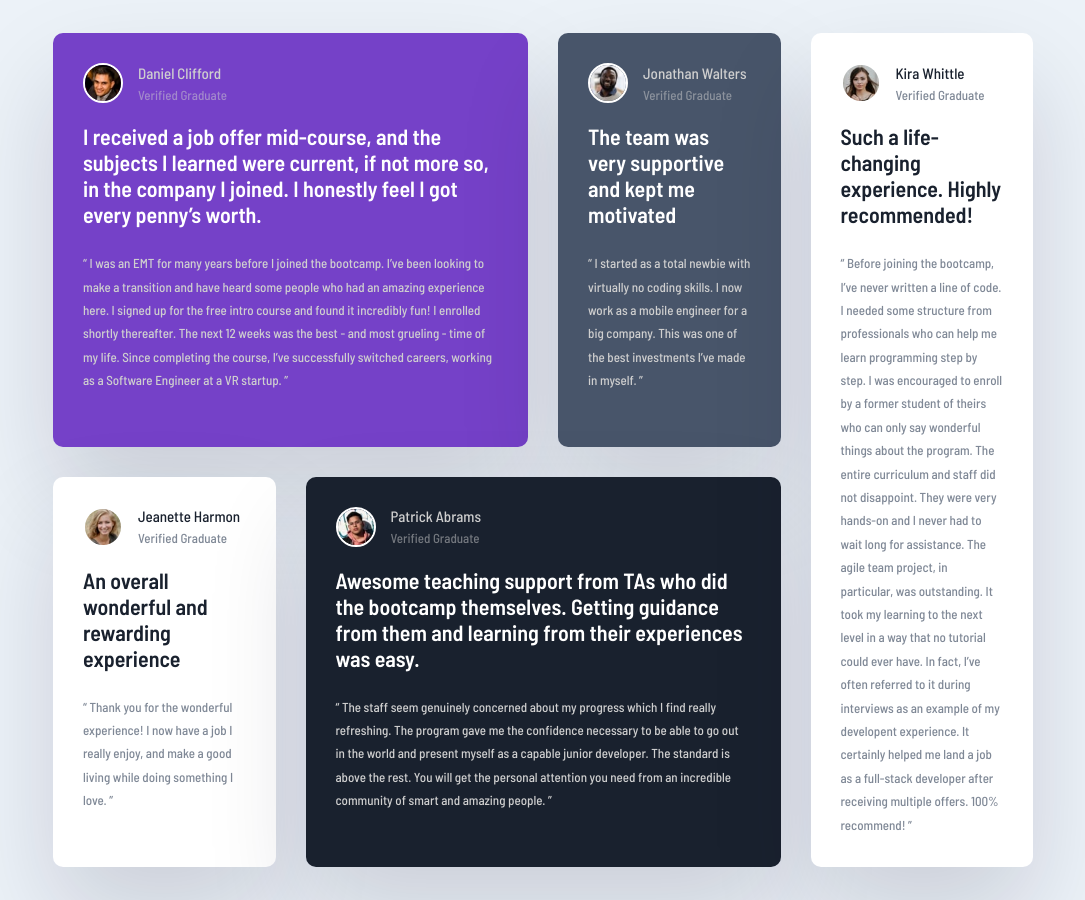
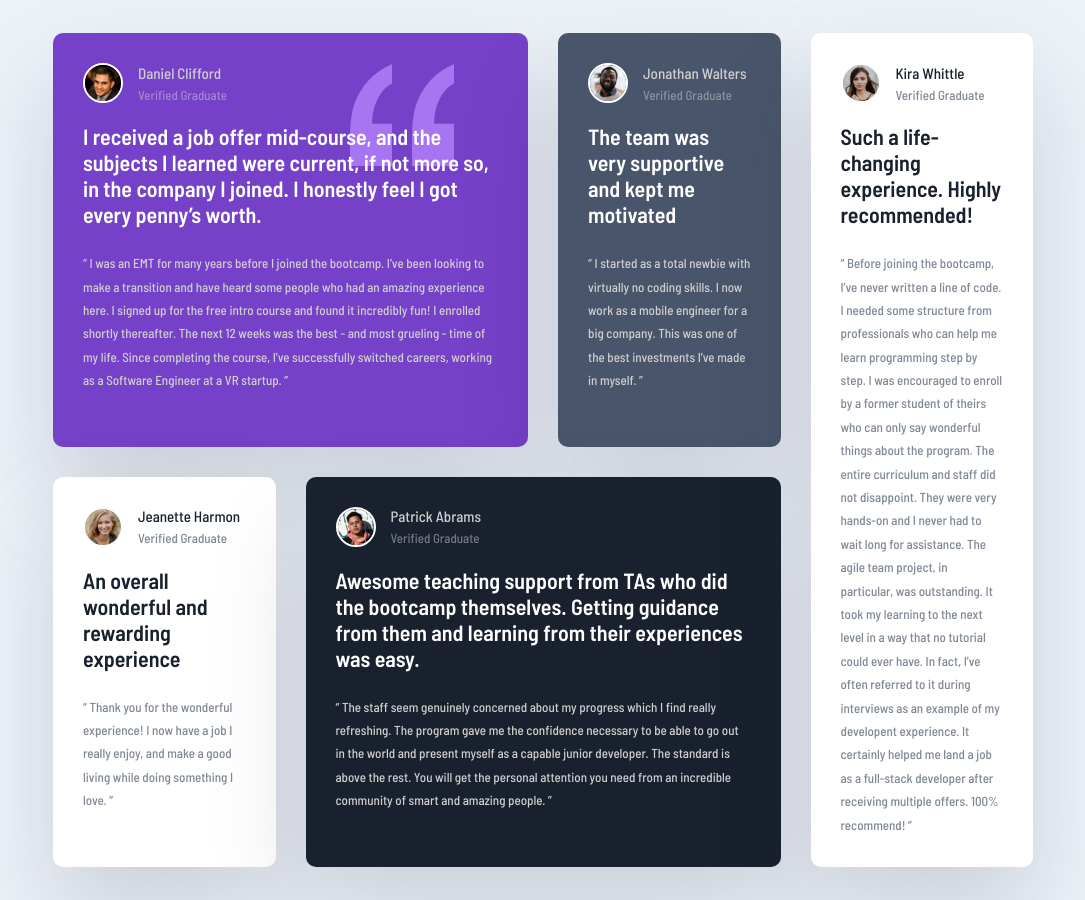
Before and after one commit to Nouran-Aly/testimonials-grid-section-main, a plain HTML site: page index.html in a window 1280 px wide. Shown: the whole page, without its empty margins (97-1182 px from the left). Drawn offline with Linux system fonts and the light colour scheme; the site is published under a folder, as on GitHub Pages, so addresses that start at the root find nothing.

Commit message:
Add files via upload

```diff
--- a/style.css
+++ b/style.css
@@ -71,7 +71,7 @@ body{
     padding: 5px 0 20px 0;
 }
 #top-left{
-    background-image: url("/images/bg-pattern-quotation.svg");
+    background-image: url("./images/bg-pattern-quotation.svg");
     background-repeat: no-repeat;
     background-position: right 20% top 10%;
     background-color: var(--Moderate-violet);
```
